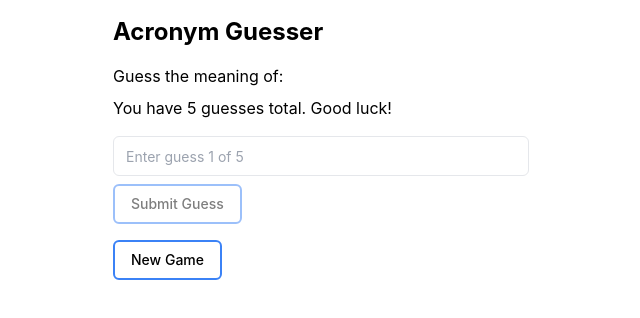
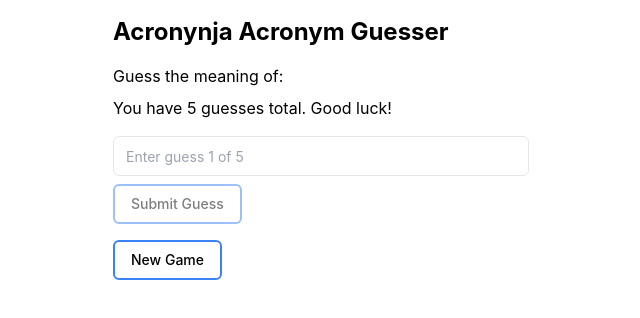
Before and after one commit to mstein166/acronynja, a React (Create React App) app: page / in a window 1280 px wide. Shown: the top 318 px of the page, without its empty margins (319-959 px from the left). Built offline with nearby package versions, Linux system fonts and the light colour scheme.

Commit message:
Changed title

```diff
--- a/src/App.js
+++ b/src/App.js
@@ -164,7 +164,7 @@
 
   return (
     <div className="p-4 max-w-md mx-auto">
-      <h1 className="text-2xl font-bold mb-4">Acronym Guesser</h1>
+      <h1 className="text-2xl font-bold mb-4">Acronynja Acronym Guesser</h1>
       <p className="mb-2">Guess the meaning of: <strong>{acronym}</strong></p>
       <p className="mb-4">You have 5 guesses total. Good luck!</p>
 
```
